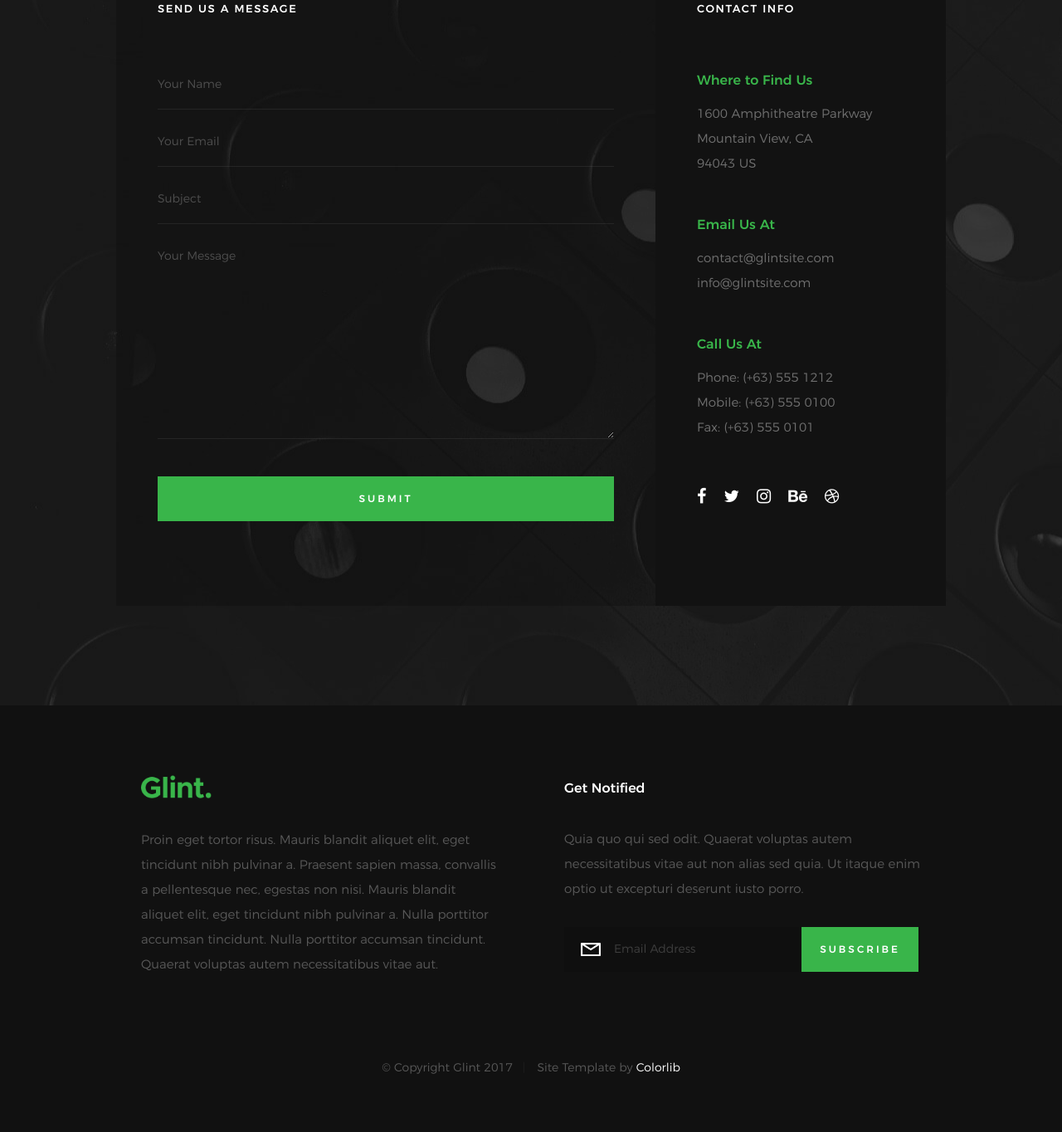
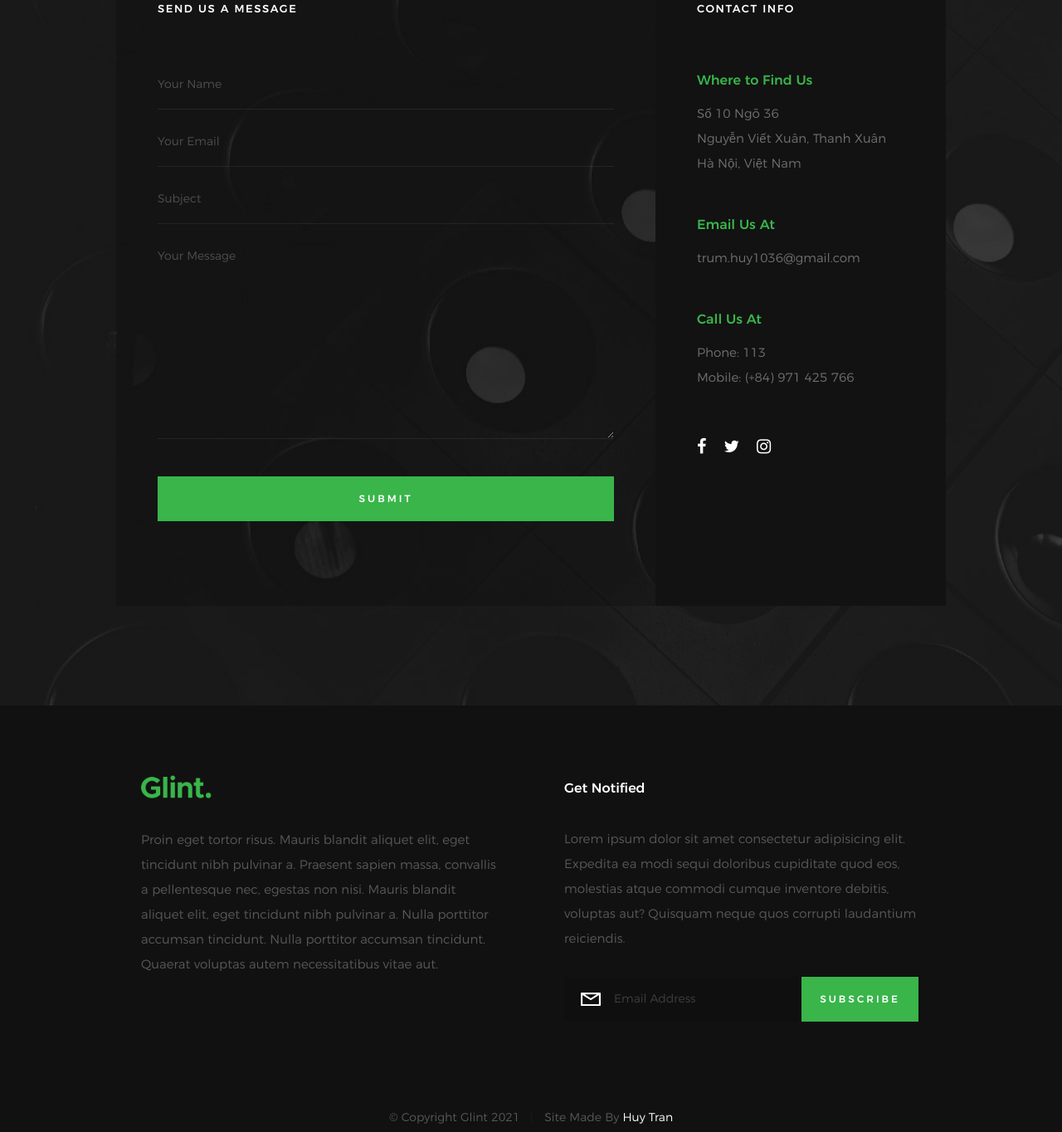
Before and after one commit to huythanthanh/news-website, a plain HTML site: page index.html in a window 1280 px wide. Shown: the part 6877-8241 px from the top of the page at 83% size. Drawn offline with Linux system fonts and the light colour scheme; files whose address does not match are found by name.

Commit message:
more update

```diff
--- a/index.html
+++ b/index.html
@@ -595,7 +595,7 @@
         <div class="row section-header" data-aos="fade-up">
             <div class="col-full">
                 <h3 class="subhead">Contact Us</h3>
-                <h1 class="display-2 display-2--light">Reach out for a new project or just say hello</h1>
+                <h1 class="display-2 display-2--light">Reach out for some info or just to say hello</h1>
             </div>
         </div>
 
@@ -655,26 +655,25 @@
                     <div class="cinfo">
                         <h5>Where to Find Us</h5>
                         <p>
-                            1600 Amphitheatre Parkway<br>
-                            Mountain View, CA<br>
-                            94043 US
+                            Số 10 Ngõ 36<br>
+                            Nguyễn Viết Xuân, Thanh Xuân<br>
+                            Hà Nội, Việt Nam
                         </p>
                     </div>
 
                     <div class="cinfo">
                         <h5>Email Us At</h5>
                         <p>
-                            contact@glintsite.com<br>
-                            info@glintsite.com
+                            trum.huy1036@gmail.com<br>
+                            <!-- info@glintsite.com -->
                         </p>
                     </div>
 
                     <div class="cinfo">
                         <h5>Call Us At</h5>
                         <p>
-                            Phone: (+63) 555 1212<br>
-                            Mobile: (+63) 555 0100<br>
-                            Fax: (+63) 555 0101
+                            Phone: 113<br>
+                            Mobile: (+84) 971 425 766<br>
                         </p>
                     </div>
 
@@ -688,12 +687,7 @@
                         <li>
                             <a href="#"><i class="fa fa-instagram" aria-hidden="true"></i></a>
                         </li>
-                        <li>
-                            <a href="#"><i class="fa fa-behance" aria-hidden="true"></i></a>
-                        </li>
-                        <li>
-                            <a href="#"><i class="fa fa-dribbble" aria-hidden="true"></i></a>
-                        </li>
+
                     </ul> <!-- end contact-social -->
 
                 </div> <!-- end contact-info -->
@@ -720,7 +714,7 @@
             <div class="col-six tab-full right footer-subscribe">
 
                 <h4>Get Notified</h4>
-                <p>Quia quo qui sed odit. Quaerat voluptas autem necessitatibus vitae aut non alias sed quia. Ut itaque enim optio ut excepturi deserunt iusto porro.</p>
+                <p>Lorem ipsum dolor sit amet consectetur adipisicing elit. Expedita ea modi sequi doloribus cupiditate quod eos, molestias atque commodi cumque inventore debitis, voluptas aut? Quisquam neque quos corrupti laudantium reiciendis.</p>
 
                 <div class="subscribe-form">
                     <form id="mc-form" class="group" novalidate="true">
@@ -738,8 +732,8 @@
 
             <div class="col-twelve">
                 <div class="copyright">
-                    <span>© Copyright Glint 2017</span>
-                    <span>Site Template by <a href="https://www.colorlib.com/">Colorlib</a></span>
+                    <span>© Copyright Glint 2021</span>
+                    <span>Site Made By <a href="https://www.facebook.com/noob.coder.88/">Huy Tran</a></span>
                 </div>
 
                 <div class="go-top">
```
